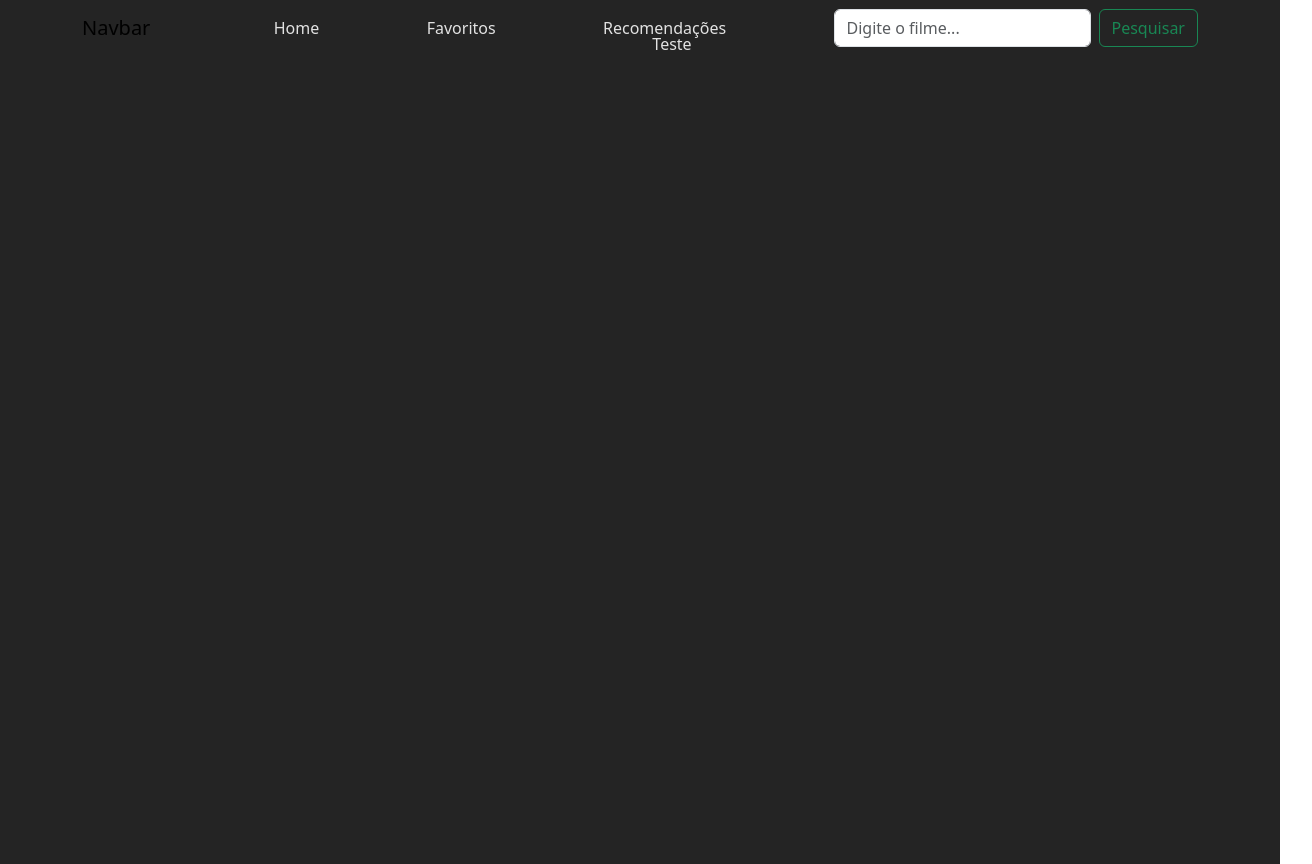
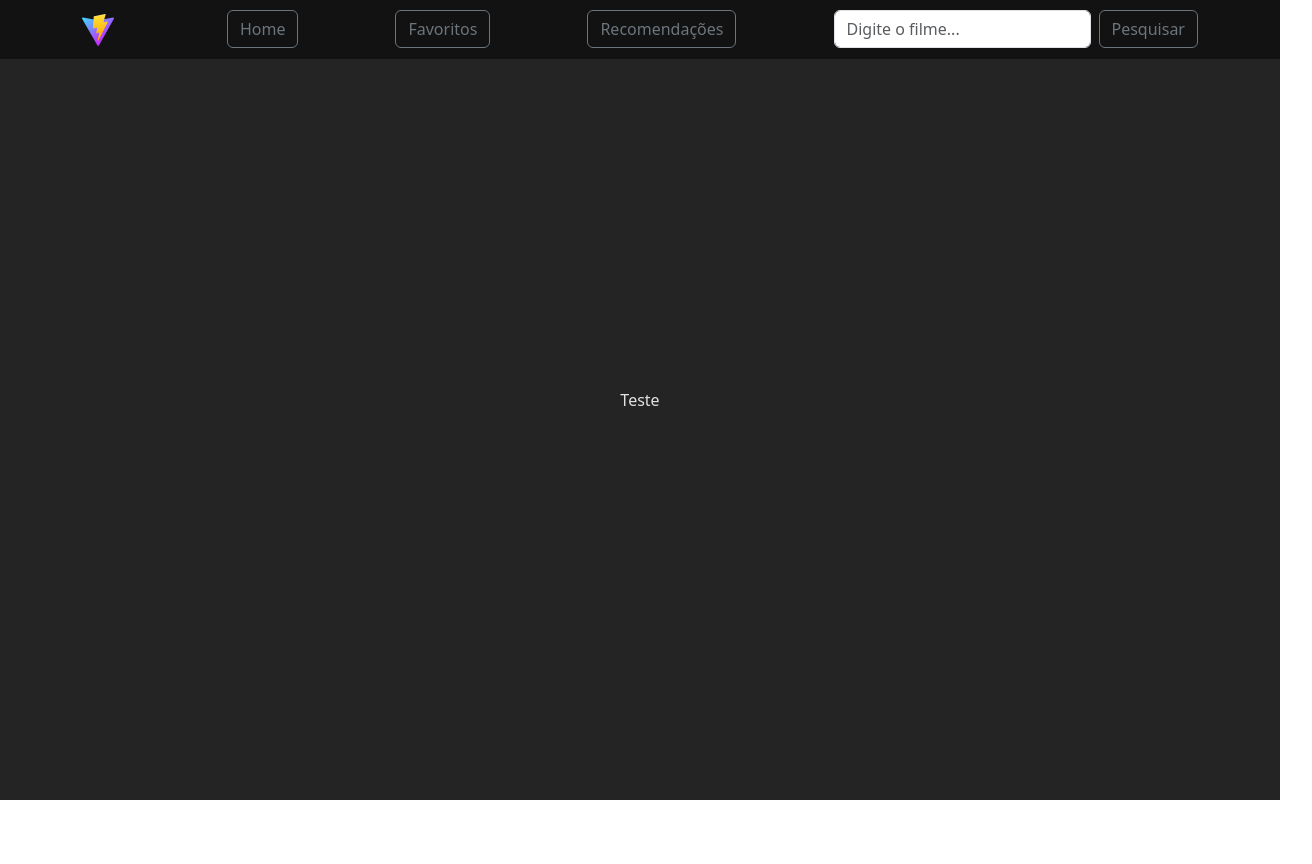
Before and after one commit to dielito2010/stream-page, a React (Vite) app: page /stream-page/favoritos in a window 1280 px wide. Shown: the whole page, 1312 px wide, since content can reach past the window. After the commit the page ends 800 px from the top, so only its background shows below. Built offline with nearby package versions, Linux system fonts and the light colour scheme; no server answers.

Commit message:
update style

```diff
--- a/src/components/CustomNavBar.tsx
+++ b/src/components/CustomNavBar.tsx
@@ -1,17 +1,39 @@
 import Button from "react-bootstrap/Button";
 import Container from "react-bootstrap/Container";
 import Form from "react-bootstrap/Form";
-import Nav from "react-bootstrap/Nav";
 import Navbar from "react-bootstrap/Navbar";
+import { useNavigate } from "react-router-dom";
 
 export default function CustomNavBar() {
+  const navigate = useNavigate();
+
+  const clickHome = () => {
+    navigate("/stream-page/");
+  };
+
+  const clickFavorites = () => {
+    navigate("/stream-page/favoritos");
+  };
+
+  const clickRecommendations = () => {
+    navigate("/stream-page/recomendacoes");
+  };
+
   return (
     <Navbar fixed="top">
       <Container>
-        <Navbar.Brand>Navbar</Navbar.Brand>
-        <Nav.Link href="/">Home</Nav.Link>
-        <Nav.Link href="/stream-page/favoritos">Favoritos</Nav.Link>
-        <Nav.Link href="/stream-page/recomendacoes">Recomendações</Nav.Link>
+        <Navbar.Brand>
+          <img src="/vite.svg" alt="Logo"></img>
+        </Navbar.Brand>
+        <Button onClick={clickHome} variant="outline-secondary">
+          Home
+        </Button>
+        <Button onClick={clickFavorites} variant="outline-secondary">
+          Favoritos
+        </Button>
+        <Button onClick={clickRecommendations} variant="outline-secondary">
+          Recomendações
+        </Button>
         <Form className="d-flex">
           <Form.Control
             type="search"
@@ -19,7 +41,7 @@ export default function CustomNavBar() {
             className="me-2"
             aria-label="Search"
           />
-          <Button variant="outline-success">Pesquisar</Button>
+          <Button variant="outline-secondary">Pesquisar</Button>
         </Form>
       </Container>
     </Navbar>
--- a/src/components/PopularMovies.tsx
+++ b/src/components/PopularMovies.tsx
@@ -26,7 +26,7 @@ export default function PopularMovies() {
   }
 
   return (
-    <div>
+    <div style={{marginTop:"3rem"}}>
       <h2>Filmes Populares</h2>
       <CarouselSlider movies={popularMovies?.results || []} onMovieClick={movieDetails} />
       {selectedMovie && (
--- a/src/index.css
+++ b/src/index.css
@@ -12,6 +12,10 @@
   -webkit-font-smoothing: antialiased;
   -moz-osx-font-smoothing: grayscale;
   -webkit-text-size-adjust: 100%;
+}
+
+nav {
+  background-color: rgba(0, 0, 0, 0.5);
 }
 
 a {
--- a/src/layout/NavBar.tsx
+++ b/src/layout/NavBar.tsx
@@ -3,11 +3,11 @@ import CustomNavBar from "../components/CustomNavBar";
 
 export default function NavBarLayout() {
   return (
-    <header>
-      <div style={{ height: "100vh", width: "100vw" }}>
-        <CustomNavBar />
+      <div>
+        <header>
+          <CustomNavBar />
+        </header>
         <Outlet />
       </div>
-    </header>
   );
 }
```
